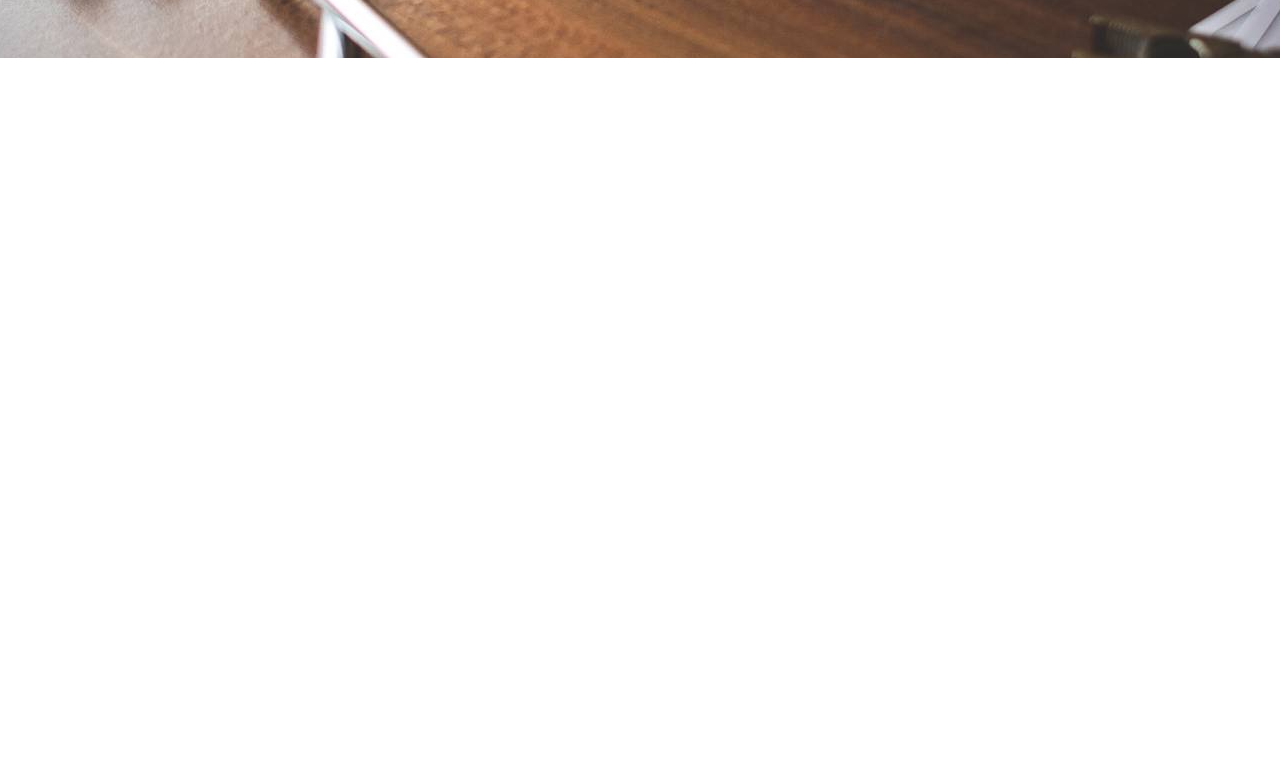
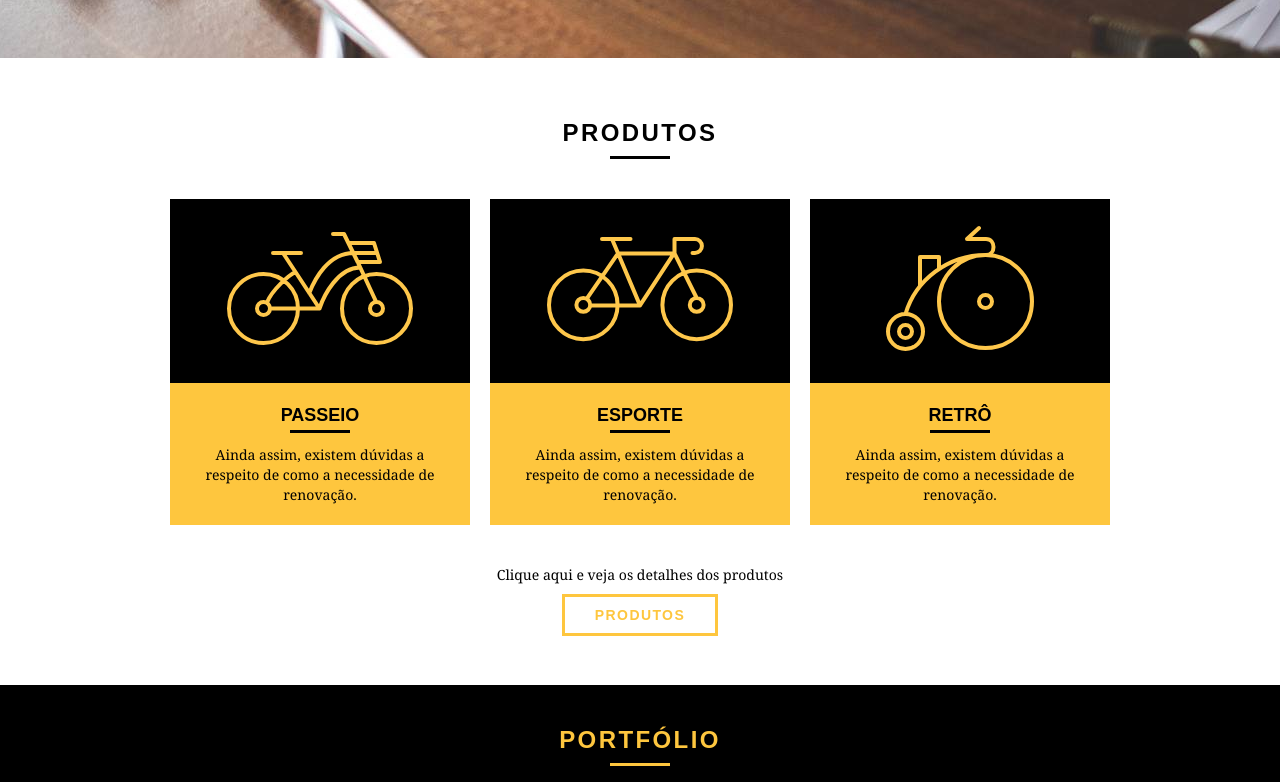
Before and after one commit to lucasgomesmatos/bikcraft-origamid, a plain HTML site: page index.html in a window 1280 px wide. Shown: the part 418-1200 px from the top of the page. Before the commit the page ends 800 px from the top, so only its background shows below. Drawn offline with Linux system fonts and the light colour scheme.

Commit message:
página de portfólio

```diff
--- a/css/style.css
+++ b/css/style.css
@@ -26,6 +26,31 @@ p {
   border-color: #fff;
 }
 
+.btn.btn-preto:hover {
+  color: #000;
+  border-color: #000;
+}
+
+.subtitulo {
+  font-size: 24px;
+  font-weight: bold;
+  line-height: 30px;
+  letter-spacing: .1em;
+  color: #000;
+  text-align: center;
+  text-transform: uppercase;
+  margin-bottom: 40px;
+}
+
+.subtitulo::after {
+  content: "";
+  display: block;
+  width: 60px;
+  height: 3px;
+  background: #000;
+  margin: 8px auto;
+}
+
 /* Header */
 .header {
   position: fixed;
@@ -33,6 +58,7 @@ p {
   width: 100%;
   background: #fec63e;
   padding: 15px 0;
+  z-index: 10;
 }
 
 .header_menu {
@@ -102,3 +128,76 @@ p {
   font-size: 14px;
   letter-spacing: .1em;
 }
+
+/*Produtos*/
+
+.produtos {
+  padding: 60px 0;
+}
+
+.produtos_lista li {
+  background: #fec63e;
+}
+
+.produtos_lista li h3 {
+  font-weight: bold;
+  font-size: 18px;
+  line-height: 25px;
+  text-transform: uppercase;
+  text-align: center;
+  margin-top: 20px;
+}
+
+.produtos_lista li h3::after {
+  content: "";
+  display: block;
+  width: 60px;
+  height: 3px;
+  background: #000;
+  margin: 2px auto;
+}
+
+.produtos_lista li p {
+  padding: 10px 20px 20px 20px;
+  text-align: center;
+}
+
+.produtos_icone {
+  background: #000;
+  padding: 20px;
+  text-align: center;
+}
+
+.call {
+  text-align: center;
+  padding-top: 40px;
+  clear: both;
+}
+
+.call p {
+  margin-bottom: 20px;
+}
+
+/* Portfólio */
+
+.portfolio {
+  width: 100%;
+  background: #000;
+  padding: 40px 0;
+}
+
+.portfolio .subtitulo {
+  color: #fec63e;
+}
+
+.portfolio .subtitulo::after {
+  background: #fec63e;
+}
+
+.portfolio_lista li:last-child {
+  margin-top: 20px ;
+}
+
+.portfolio .call p {
+  color: #fff;
+}
--- a/index.html
+++ b/index.html
@@ -36,5 +36,53 @@
       <a href="produtos.html" class="btn">Orçamento</a>
     </div>
   </section>
+
+  <section class="produtos container">
+    <h2 class="subtitulo">Produtos</h2>
+    <ul class="produtos_lista">
+
+      <li class="grid-1-3">
+        <div class="produtos_icone">
+          <img src="img/produtos/passeio.svg" alt="Bikcraft Passeio">
+        </div>
+        <h3>Passeio</h3>
+        <p>Ainda assim, existem dúvidas a respeito de como a necessidade de renovação.</p>
+      </li>
+      <li class="grid-1-3">
+        <div class="produtos_icone">
+          <img src="img/produtos/esporte.svg" alt="Bikcraft Esporte">
+        </div>
+        <h3>Esporte</h3>
+        <p>Ainda assim, existem dúvidas a respeito de como a necessidade de renovação.</p>
+      </li>
+      <li class="grid-1-3">
+        <div class="produtos_icone">
+          <img src="img/produtos/retro.svg" alt="Bikcraft Retrô">
+        </div>
+        <h3>Retrô</h3>
+        <p>Ainda assim, existem dúvidas a respeito de como a necessidade de renovação.</p>
+      </li>
+
+    </ul>
+    <div class="call">
+      <p>Clique aqui e veja os detalhes dos produtos</p>
+      <a href="produtos.html" class="btn btn-preto">Produtos</a>
+    </div>
+  </section>
+  <!-- Fecha Produtos -->
+  <section class="portfolio">
+    <div class="container">
+      <h2 class="subtitulo">Portfólio</h2>
+      <ul class="portfolio_lista">
+        <li class="grid-8"><img src="img/portfolio/retro.jpg" alt="Bicicleta Retrô"></li>
+        <li class="grid-8"><img src="img/portfolio/passeio.jpg" alt="Bicicleta Passeio"></li>
+        <li class="grid-16"><img src="img/portfolio/esporte.jpg" alt="Bicicleta Esporte"></li>
+      </ul>
+      <div class="call">
+        <p>conheça mais o nosso portfólio</p>
+        <a href="portfolio.html" class="btn">Portfólio</a>
+      </div>
+    </div>
+  </section>
 </body>
 </html>
```
